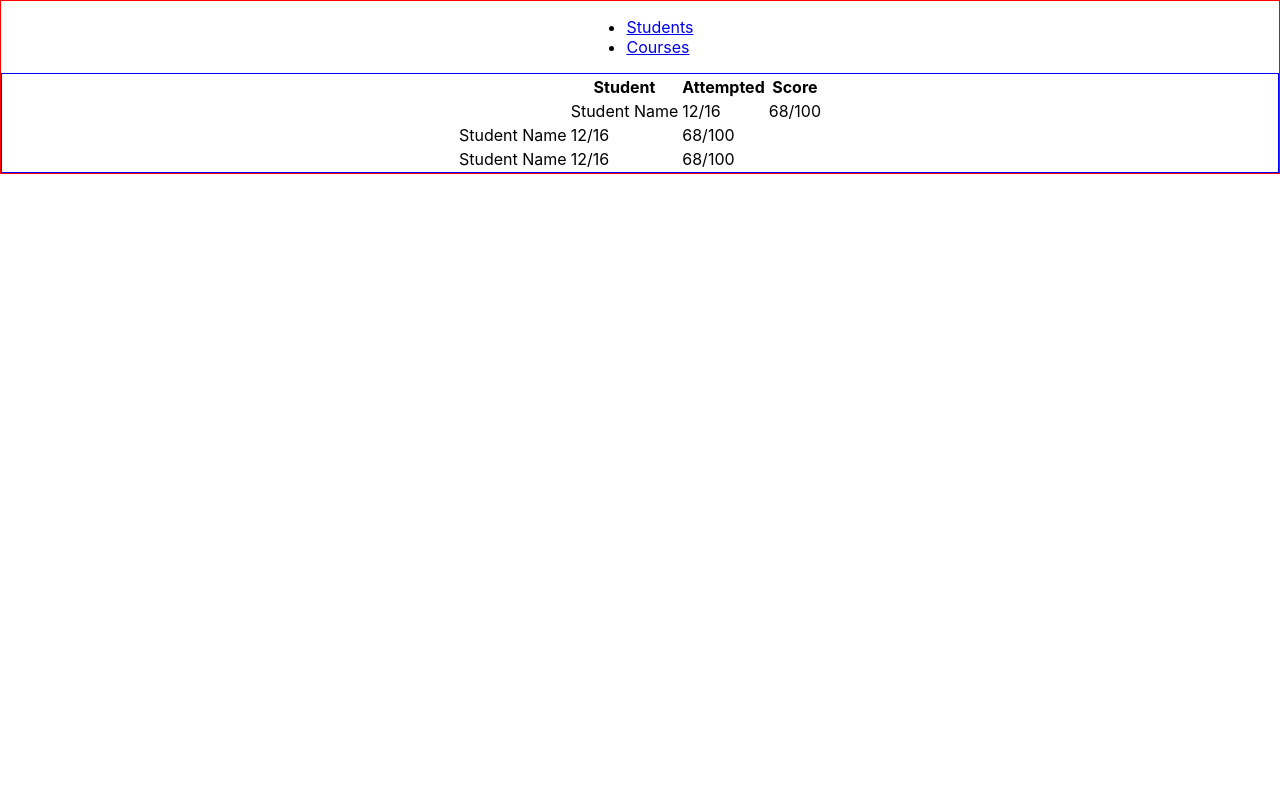
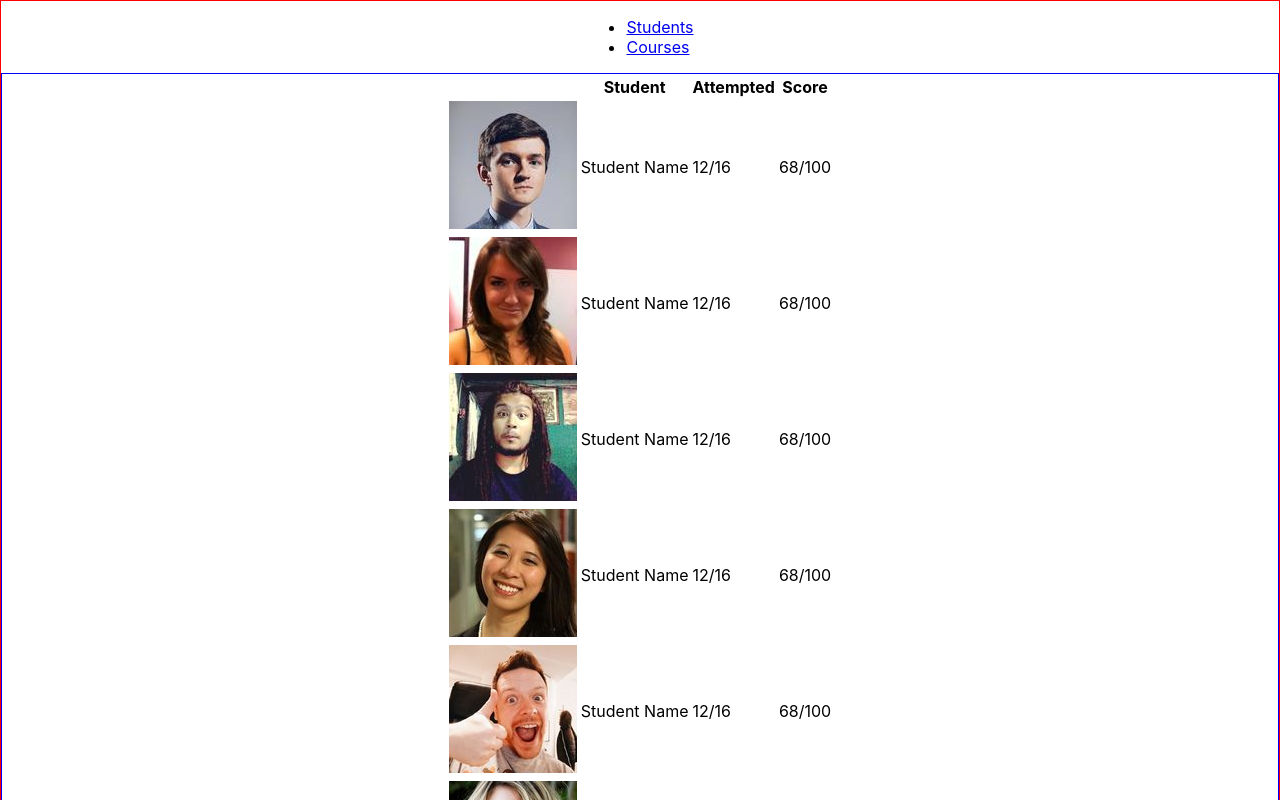
Before and after one commit to daniel-schroeder-dev/student-dashboard, a React (Create React App) app in the folder react-ui/: page /students in a window 1280 px wide. Shown: the top 800 px of the page. Built offline with nearby package versions, Linux system fonts and the light colour scheme.

Commit message:
Import student images in separate file so I can loop them to dynamically create rows.

```diff
--- a/react-ui/src/pages/StudentsDashboardPage/StudentsDashboardPage.js
+++ b/react-ui/src/pages/StudentsDashboardPage/StudentsDashboardPage.js
@@ -1,7 +1,19 @@
 import React from 'react';
 import './StudentsDashboardPage.css';
 
+import images from '../../utils/images';
+
 function StudentsDashboardPage(props) {
+
+  const studentImages = images.map(image => (
+    <tr key={image}>
+      <td className="students-dashboard-page__student-img"><img src={image} alt="student" /></td>
+      <td>Student Name</td>
+      <td>12/16</td>
+      <td>68/100</td>
+    </tr>
+  ));
+
   return (
     <div className="students-dashboard-page">
       <table>
@@ -14,22 +26,7 @@ function StudentsDashboardPage(props) {
           </tr>
         </thead>
         <tbody>
-          <tr>
-            <td><img /></td>
-            <td>Student Name</td>
-            <td>12/16</td>
-            <td>68/100</td>
-          </tr>
-          <tr>
-            <td>Student Name</td>
-            <td>12/16</td>
-            <td>68/100</td>
-          </tr>
-          <tr>
-            <td>Student Name</td>
-            <td>12/16</td>
-            <td>68/100</td>
-          </tr>
+          {studentImages}
         </tbody>
       </table>
     </div>
--- /dev/null
+++ b/react-ui/src/utils/images.js
@@ -0,0 +1,15 @@
+/* eslint-disable import/first */
+import student1 from '../fixtures/student-images/men-1.jpg';
+import student2 from '../fixtures/student-images/men-2.jpg';
+import student3 from '../fixtures/student-images/men-3.jpg';
+import student4 from '../fixtures/student-images/men-4.jpg';
+import student5 from '../fixtures/student-images/men-5.jpg';
+import student6 from '../fixtures/student-images/women-1.jpg';
+import student7 from '../fixtures/student-images/women-2.jpg';
+import student8 from '../fixtures/student-images/women-3.jpg';
+import student9 from '../fixtures/student-images/women-4.jpg';
+import student10 from '../fixtures/student-images/women-5.jpg';
+
+const images = [student1, student6, student2, student7, student3, student8,student4, student9, student5, student10];
+
+export default images;
```
